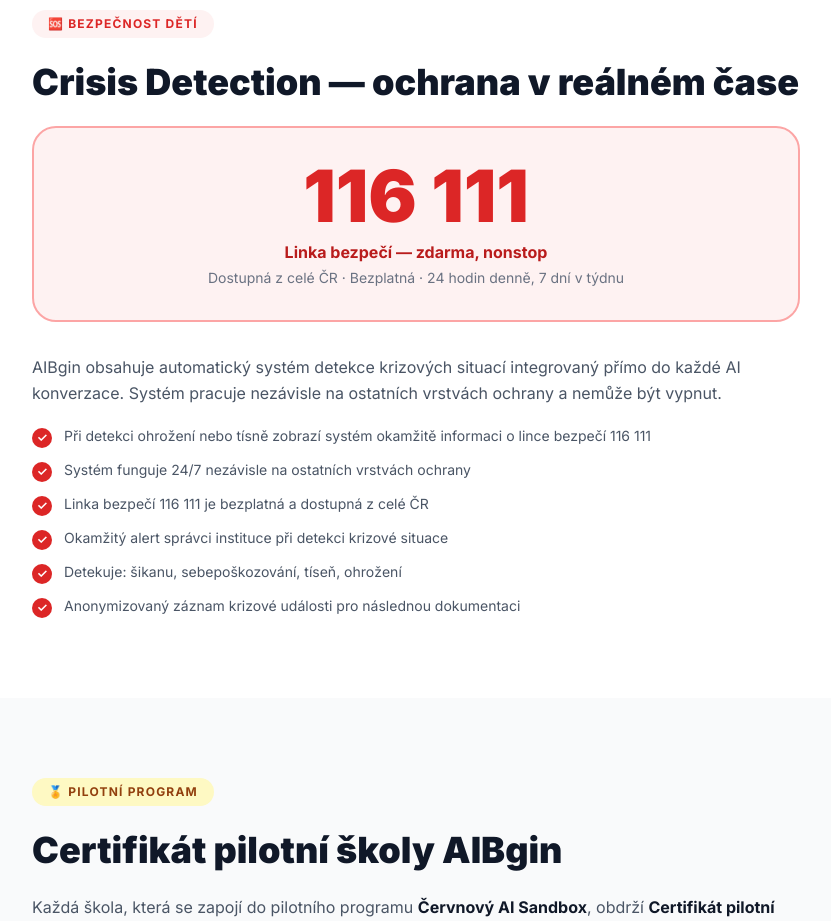
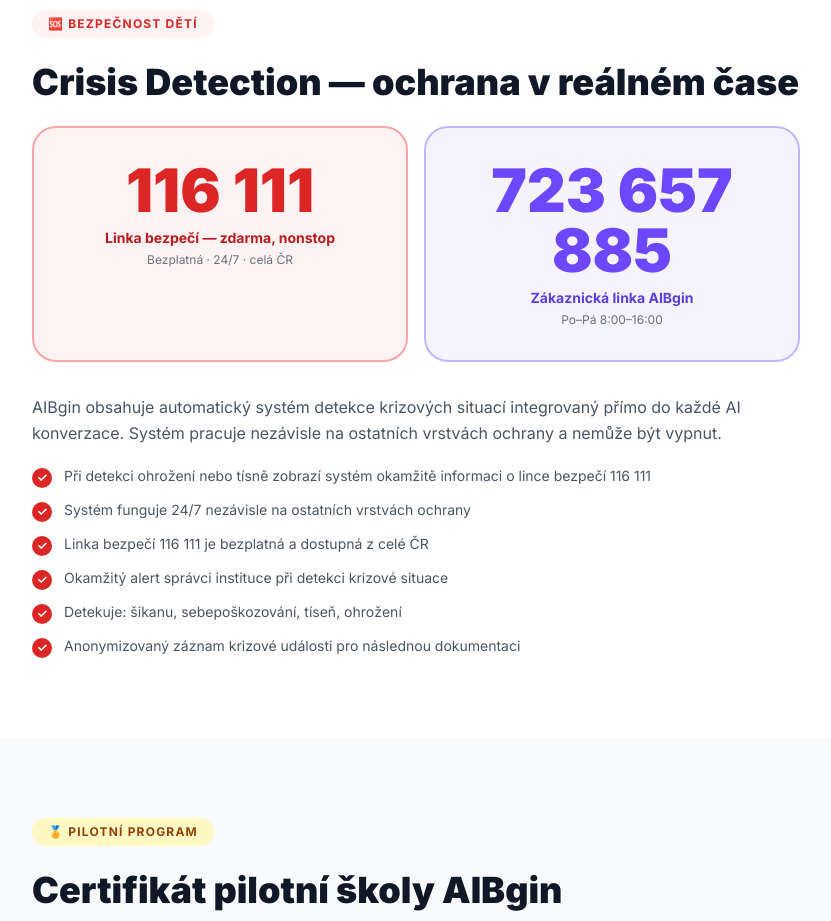
Before and after one commit to jaromirzly-coder/aibgin-web, a Next.js app: page /compliance in a window 1280 px wide. Shown: the part 3240-4161 px from the top of the page, without its empty margins (224-1055 px from the left). Built offline with nearby package versions, Linux system fonts and the light colour scheme.

Commit message:
fix: build errors + call linka 723657885

```diff
--- a/app/compliance/page.tsx
+++ b/app/compliance/page.tsx
@@ -334,20 +334,38 @@
               Crisis Detection — ochrana v reálném čase
             </h2>
 
-            {/* 116 111 highlight box */}
+            {/* Čísla — grid */}
+            <div className="grid sm:grid-cols-2 gap-4 mb-8">
+              {/* 116 111 */}
               <div
-              className="rounded-3xl p-8 mb-8 text-center border-2"
+                className="rounded-3xl p-8 text-center border-2"
                 style={{ borderColor: '#FCA5A5', backgroundColor: '#FEF2F2' }}
               >
-              <p className="text-6xl md:text-7xl font-black mb-2" style={{ color: '#DC2626' }}>
+                <p className="text-5xl md:text-6xl font-black mb-2" style={{ color: '#DC2626' }}>
                   116 111
                 </p>
-              <p className="text-base font-bold" style={{ color: '#B91C1C' }}>
+                <p className="text-sm font-bold" style={{ color: '#B91C1C' }}>
                   Linka bezpečí — zdarma, nonstop
                 </p>
-              <p className="text-sm text-gray-500 mt-1">
-                Dostupná z celé ČR · Bezplatná · 24 hodin denně, 7 dní v týdnu
+                <p className="text-xs text-gray-500 mt-1">
+                  Bezplatná · 24/7 · celá ČR
                 </p>
+              </div>
+              {/* 723 657 885 */}
+              <div
+                className="rounded-3xl p-8 text-center border-2"
+                style={{ borderColor: '#C4B5FD', backgroundColor: '#F5F3FF' }}
+              >
+                <p className="text-5xl md:text-6xl font-black mb-2" style={{ color: '#6C47FF' }}>
+                  723 657 885
+                </p>
+                <p className="text-sm font-bold" style={{ color: '#5B3FDB' }}>
+                  Zákaznická linka AIBgin
+                </p>
+                <p className="text-xs text-gray-500 mt-1">
+                  Po–Pá 8:00–16:00
+                </p>
+              </div>
             </div>
 
             <div className="space-y-5 text-gray-600 leading-relaxed">
--- a/app/kontakt/page.tsx
+++ b/app/kontakt/page.tsx
@@ -88,6 +88,12 @@
 ];
 
 const channels = [
+  {
+    icon: '📞',
+    label: 'Telefon',
+    value: '723 657 885 · Po–Pá 8:00–16:00',
+    href: 'tel:+420723657885',
+  },
   {
     icon: '📧',
     label: 'E-mail',
@@ -193,6 +199,16 @@
               <h2 className="text-2xl md:text-3xl font-black mb-5">SAY TO PAY s.r.o.</h2>
               <div className="space-y-4 text-gray-600">
                 <div className="flex gap-3">
+                  <span className="shrink-0 text-lg">📞</span>
+                  <div>
+                    <p className="font-semibold text-gray-800 text-sm">Telefon</p>
+                    <a href="tel:+420723657885" className="text-sm hover:underline" style={{ color: '#6C47FF' }}>
+                      723 657 885
+                    </a>
+                    <p className="text-xs text-gray-400">Po–Pá 8:00–16:00</p>
+                  </div>
+                </div>
+                <div className="flex gap-3">
                   <span className="shrink-0 text-lg">📍</span>
                   <div>
                     <p className="font-semibold text-gray-800 text-sm">Sídlo</p>
```
Lines whose indentation alone changed are shown as unchanged.
